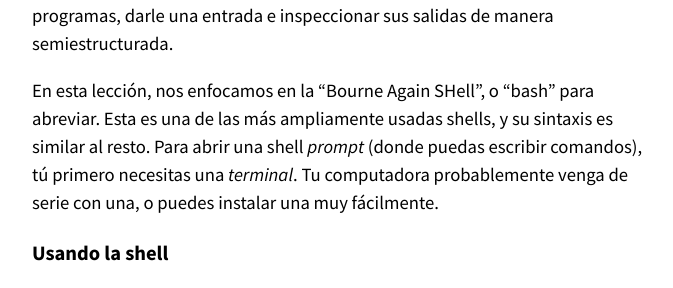
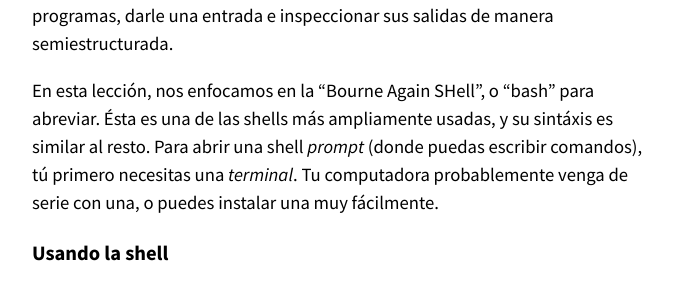
Before and after one commit to missing-semester-esp/missing-semester-esp.github.io, a Jekyll site: the page built from _2020/course-shell-esp.md, in a window 1280 px wide and 900 px high, scrolled down 1717 px. Shown: the part 180-468 px from the top of the window, without its empty margins (300-973 px from the left). Built offline with Jekyll 4.4.1, drawn with Linux system fonts in a browser that asks for light colours.

Commit message:
Update _2020/course-shell-esp.md
Co-authored-by: Matias Garcia Isaia <mgarciaisaia+github@gmail.com>

```diff
--- a/_2020/course-shell-esp.md
+++ b/_2020/course-shell-esp.md
@@ -63,7 +63,7 @@ detalles, en esencia son más o menos lo mismo: te permiten correr tu programas,
 darle una entrada e inspeccionar sus salidas de manera semiestructurada.
 
 En esta lección, nos enfocamos en la "Bourne Again SHell", o "bash" para abreviar.
-Esta es una de las más ampliamente usadas shells, y su sintaxis es similar al resto.
+Ésta es una de las shells más ampliamente usadas, y su sintáxis es similar al resto.
 Para abrir una shell _prompt_ (donde puedas escribir comandos), tú primero necesitas
 una _terminal_. Tu computadora probablemente venga de serie con una, o puedes instalar
 una muy fácilmente.
```
